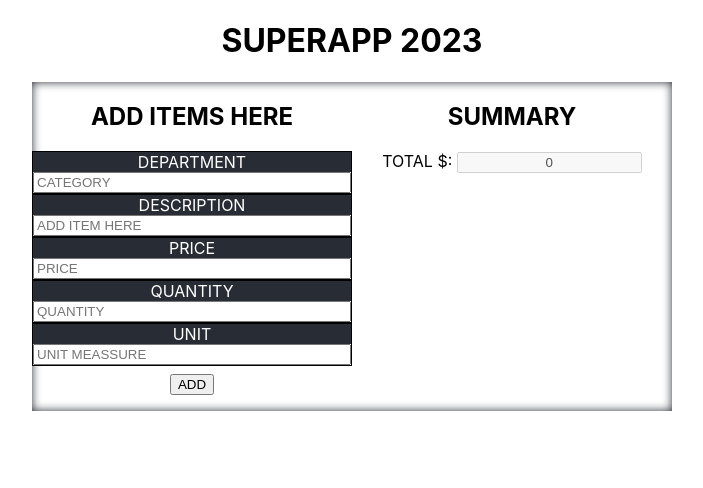
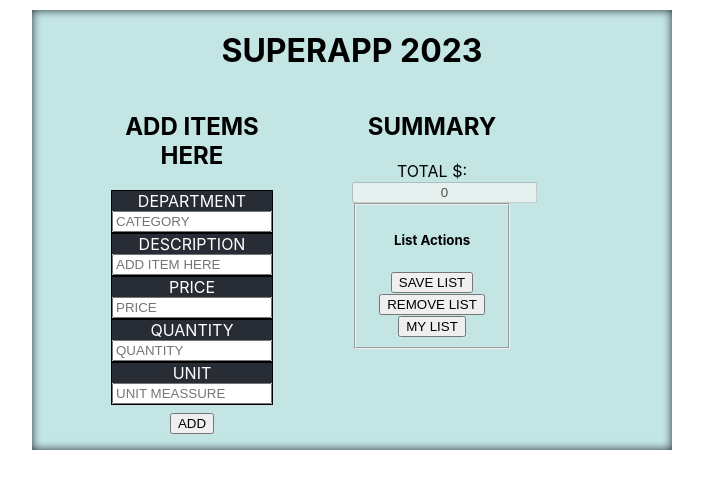
Before and after one commit to StarkNeo/superapp2023, a React (Create React App) app: page / in a window 1280 px wide. Shown: the top 488 px of the page, without its empty margins (288-991 px from the left). Built offline with nearby package versions, Linux system fonts and the light colour scheme.

Commit message:
localstorage added

```diff
--- a/src/App.css
+++ b/src/App.css
@@ -1,16 +1,33 @@
-#headApp{
-  display: flex;
-  justify-content: center;
+#headApp {
+  display: grid;
+  grid-template-columns: 1fr 1fr;
+  grid-template-rows: 1f 1fr 1fr;
+  /*justify-content: center;
   /*border: 1px solid black;*/
   width: 50%;
-  margin: auto;
   box-shadow: inset 0 0 10px #282c34;
+  position: fixed;
+  margin-left: 25%;
+  top: 10px;
+  background-color: #c3e6e5;
 }
 
-.title{
+.app-title{
+  grid-column-start: 1;
+  grid-column-end: 3;
+  justify-self: center;
+}
+#body {
+  margin-top: 22%;
+
+}
+
+.title {
   text-align: center;
+
 }
-form{
+
+form {
   width: 50%;
   margin: auto;
   /*border: 1px solid black;*/
@@ -20,52 +37,62 @@ form{
   margin-bottom: 1rem;
 
 }
-input[type="submit"]{
+
+input[type="submit"] {
   margin-top: 0.5rem;
 }
 
-#summarize{
+#summarize {
   width: 50%;
   text-align: center;
 }
-#summarize input{
+
+#summarize input {
   text-align: center;
 }
 
 
-.input{
+.input {
   width: 100%;
   display: flex;
   flex-direction: column;
 
   border: 1px solid black;
 }
-.input label{
+
+.input label {
   width: 100%;
   text-align: center;
   background-color: #282c34;
   color: white;
 
 }
-input{
+
+input {
   text-transform: uppercase;
 }
-table{
+
+table {
   font-family: Arial, Helvetica, sans-serif;
   color: #111111;
   border: 1px solid black;
   width: 50%;
-  margin:1rem auto;
+  max-width: 50%;
+  margin: 1rem auto;
   border-radius: 10px;
 
+
 }
-th,td{
+
+th,
+td {
   padding: 7px 10px 10px 10px;
   text-align: center;
   text-transform: uppercase;
 
 }
-th{
+
+th {
   letter-spacing: 0.1em;
   font-size: 90%;
   /*border-bottom: 2px solid #111111;*/
@@ -73,52 +100,18 @@ th{
   text-align: center;
 }
 
-tr:nth-child(even){
+tr:nth-child(even) {
   background-color: #efefef;
 }
 
-tr:hover{
+tr:hover {
   background-color: #c3e6e5;
 }
 
-.money{
+.money {
   text-align: right;
 }
+
 .App {
   text-align: center;
 }
-
-.App-logo {
-  height: 40vmin;
-  pointer-events: none;
-}
-
-@media (prefers-reduced-motion: no-preference) {
-  .App-logo {
-    animation: App-logo-spin infinite 20s linear;
-  }
-}
-
-.App-header {
-  background-color: #282c34;
-  min-height: 100vh;
-  display: flex;
-  flex-direction: column;
-  align-items: center;
-  justify-content: center;
-  font-size: calc(10px + 2vmin);
-  color: white;
-}
-
-.App-link {
-  color: #61dafb;
-}
-
-@keyframes App-logo-spin {
-  from {
-    transform: rotate(0deg);
-  }
-  to {
-    transform: rotate(360deg);
-  }
-}
--- a/src/App.js
+++ b/src/App.js
@@ -3,6 +3,7 @@ import './App.css';
 import { Category } from './components/Category';
 import { AdminItems } from './components/AdmonItems';
 function App() {
+
   return (
     <>
     <AdminItems />
--- a/src/components/AddItems.js
+++ b/src/components/AddItems.js
@@ -15,19 +15,19 @@ export function Item(props) {
     const changeValue = ({ target }) => {
         switch (target.id) {
             case 'category':
-                setCategory(target.value)
+                setCategory(target.value.toUpperCase())
                 break;
             case 'name':
-                setName(target.value);
+                setName(target.value.toUpperCase());
                 break;
             case 'price':
-                setPrice(target.value);
+                setPrice(target.value.toUpperCase());
                 break;
             case 'unit':
-                setUnit(target.value);
+                setUnit(target.value.toUpperCase());
                 break;
             case 'quantity':
-                setQuantity(target.value);
+                setQuantity(target.value.toUpperCase());
                 break;
             default:
                 break;
--- a/src/components/AdmonItems.js
+++ b/src/components/AdmonItems.js
@@ -7,25 +7,47 @@ import { Summarize } from "./Summary";
 export function AdminItems() {
     const [items, setItems] = useState([]);
 
+
     const addItem = (item) => {
         setItems(() => [item, ...items])
+
     };
 
     const deleteItem = (id) => {
         let newArray = items.filter(element => element.id != id);
         setItems(newArray);
     }
+
+    const saveList =()=>{
+
+        localStorage.setItem("list",JSON.stringify(items));
+    }
+    const deleteList =()=>{
+        localStorage.clear("list");
+        setItems([]);
+    }
+
+    const loadList =()=>{
+        return localStorage.list? setItems(JSON.parse(localStorage.getItem('list'))):''
+       // let list = JSON.parse(localStorage.getItem('list'))
+        //setItems(list)
+    }
     console.log(items)
+
+
     return (
         <>
-            <h1 className="title">SUPERAPP 2023</h1>
+
             <div id="headApp">
-            <Item addItem={addItem} />
-            <Summarize values={items} />
+                <h1 className="app-title">SUPERAPP 2023</h1>
+                <Item addItem={addItem} />
+                <Summarize values={items} save={saveList} delete={deleteList} load={loadList}/>
 
             </div>
+            <div id="body">
+                <Category items={items} delete={deleteItem} />
 
-            <Category items={items} delete={deleteItem} />
+            </div>
 
 
 
--- a/src/components/Summary.js
+++ b/src/components/Summary.js
@@ -18,6 +18,12 @@ export function Summarize(props) {
         <h2>SUMMARY</h2>
         <label>TOTAL $: </label>
         <input value={total} disabled/>
+        <fieldset>
+        <h5>List Actions</h5>
+        <input type="button" value="Save List" onClick={props.save} />
+        <input type="button" value="Remove List" onClick={props.delete} />
+        <input type="button" value="My list" onClick={props.load} />
+        </fieldset>
         </div>
 
 
```
Also changed, not shown: 1 other file (tests, documents, lock files or other folders).
